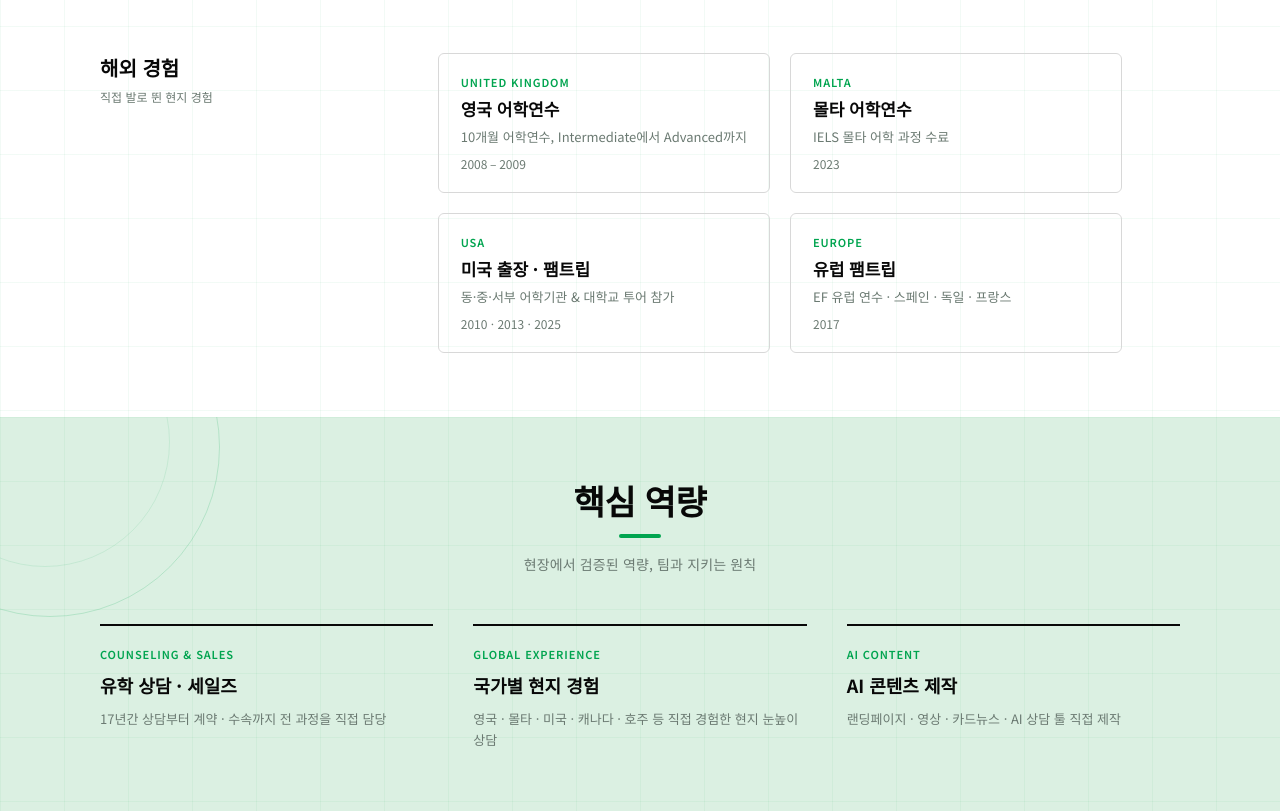
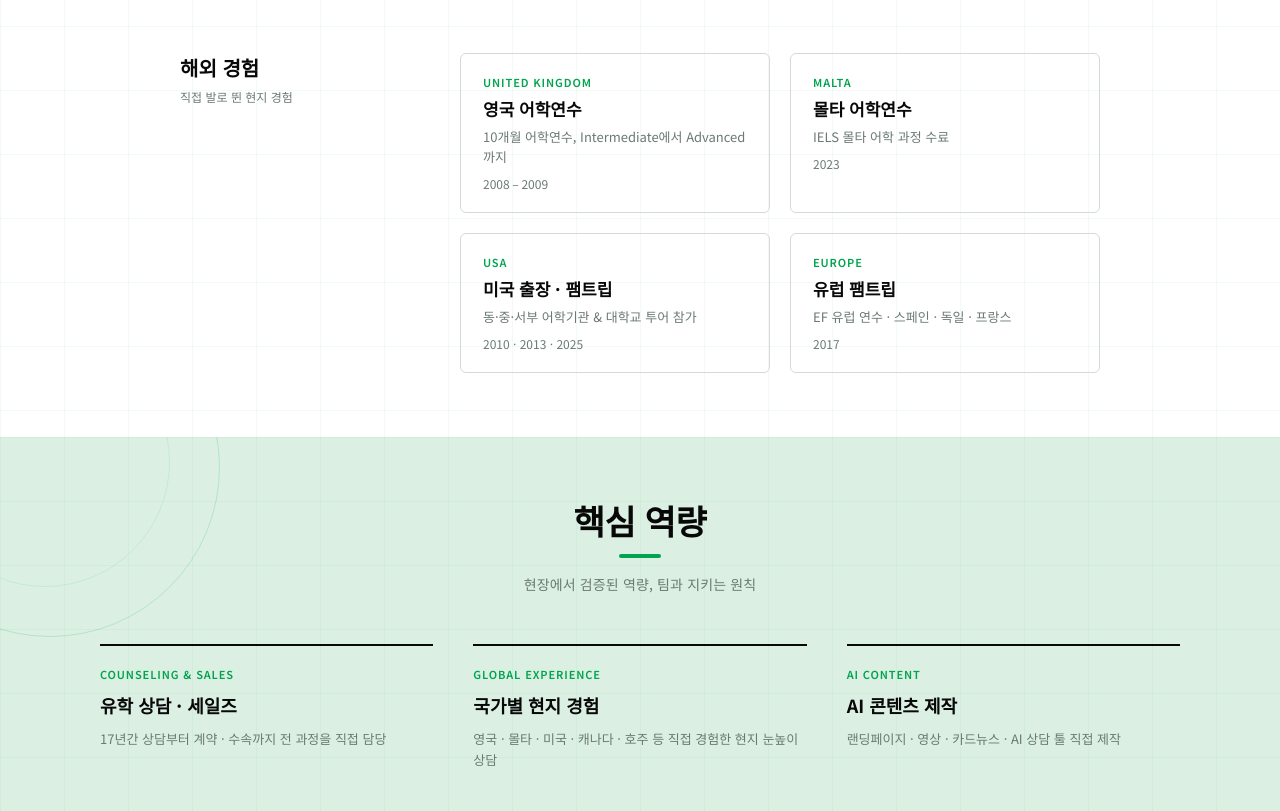
Before and after one commit to jaebong-choi/cjbong_portfolio, a plain HTML site: page index.html in a window 1280 px wide. Shown: the part 6911-7722 px from the top of the page. Drawn offline with Linux system fonts and the light colour scheme.

Commit message:
경력&해외 경험: 경력 사항/해외 경험 두 블록 폭·정렬 통일(640px)

```diff
--- a/index.html
+++ b/index.html
@@ -597,8 +597,8 @@
 
       <div class="split" data-reveal>
         <div class="lead"><span class="t">해외 경험</span><span class="d">직접 발로 뛴 현지 경험</span></div>
-        <div class="body" style="max-width:none; width:100%;">
-          <div class="overseas-grid" style="margin-top:0;">
+        <div class="body">
+          <div class="overseas-grid" style="margin-top:0; max-width:none;">
             <div class="overseas-card"><span class="place">UNITED KINGDOM</span><span class="ot">영국 어학연수</span><span class="od">10개월 어학연수, Intermediate에서 Advanced까지</span><span class="op">2008 – 2009</span></div>
             <div class="overseas-card"><span class="place">MALTA</span><span class="ot">몰타 어학연수</span><span class="od">IELS 몰타 어학 과정 수료</span><span class="op">2023</span></div>
             <div class="overseas-card"><span class="place">USA</span><span class="ot">미국 출장 · 팸트립</span><span class="od">동·중·서부 어학기관 &amp; 대학교 투어 참가</span><span class="op">2010 · 2013 · 2025</span></div>
```
